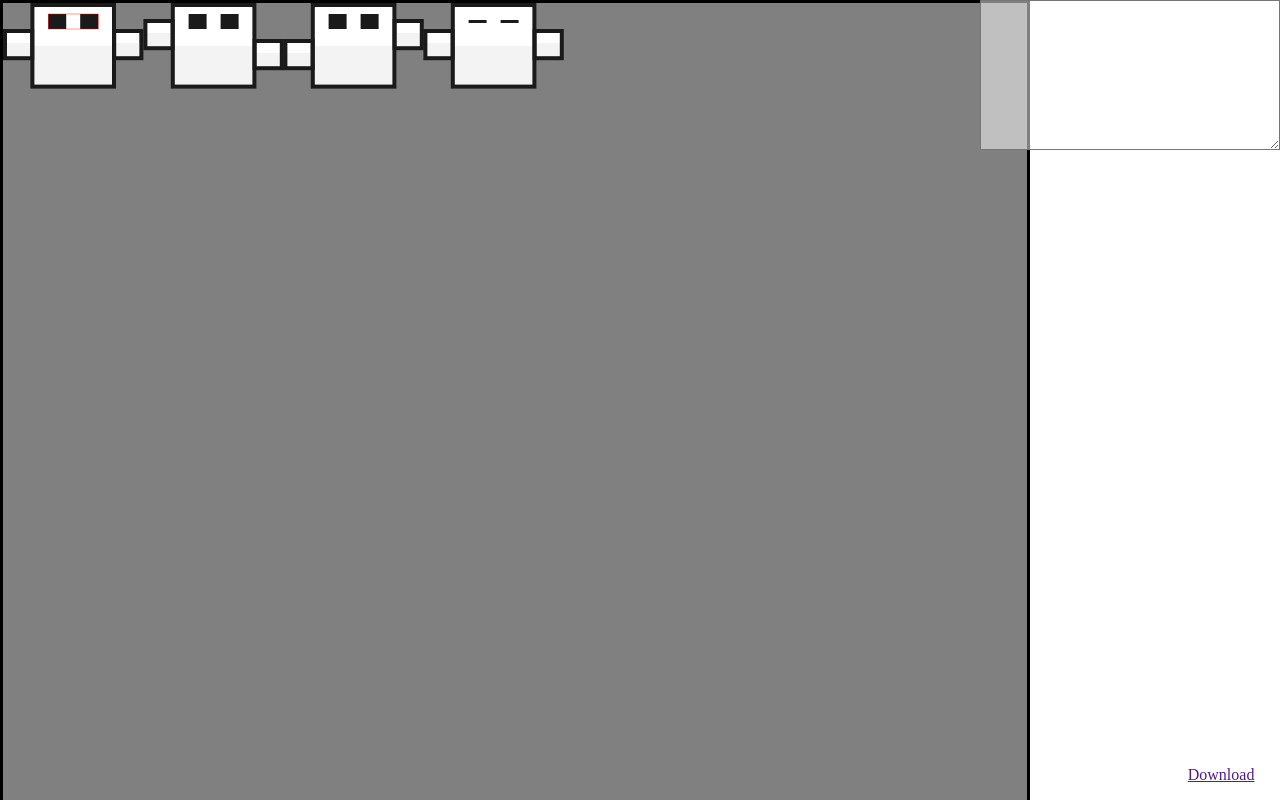
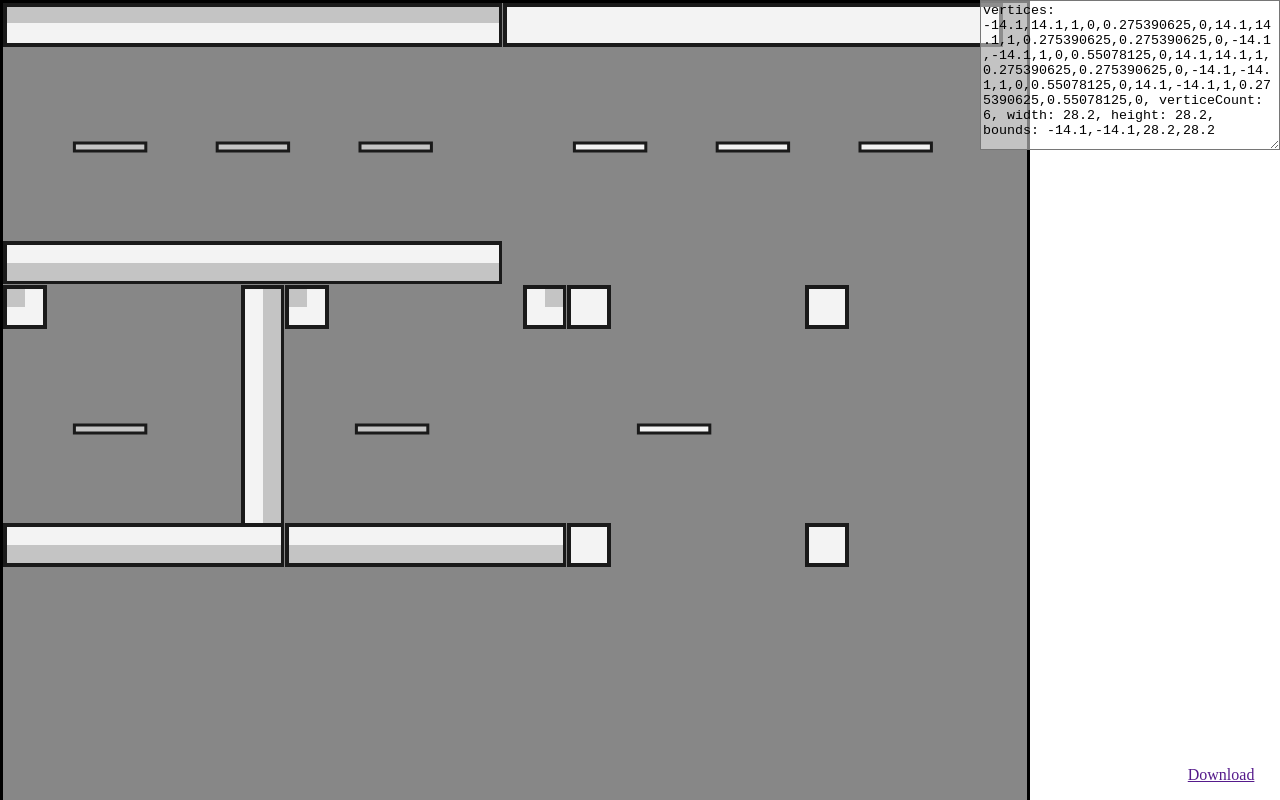
Before and after one commit to ZippCodder/WTRW, a plain HTML site: page public/pages/editor.html in a window 1280 px wide. Shown: the top 800 px of the page. Drawn offline with Linux system fonts and the light colour scheme; a web font is replaced by a local one.

Commit message:
completed sheets functionality. Works perfectly, compatible with all clusters.

```diff
--- a/public/pages/editor.html
+++ b/public/pages/editor.html
@@ -144,15 +144,17 @@
         //CAFE(-18, -18, 0.2);
         //MAIN_AVATAR_DEFAULT(-5, -5, 0.2);
 
-        resize(1024, 2048);
+        resize(1024, 1024);
         // export function draw(a, w, h, iw, ih, s, lw, attribs=[],canvas) {
-        let texture = new Sheet([MAIN_AVATAR_DEFAULT,MAIN_AVATAR_WALKING_1,MAIN_AVATAR_WALKING_2,MAIN_AVATAR_BLINKING]);
+        let texture = new Sheet([ROAD,ROAD_DOUBLE,ROAD_CORNER,ROAD_TRICORNER,ROAD_QUADCORNER], 1024, 1024);
         //GLOCK_20.render(ctx);
         //MAIN_AVATAR_DEFAULT.render(ctx)
         texture.render(ctx);
         //GLOCK_20_TOP.render(ctx,-90);
        // log(texture.getData());
+          log(ROAD_CORNER.getData());
+          console.log(ROAD.textureDimensions);
        // console.log(texture.textureDimensions);
-        setSource(`MAIN_AVATAR_DRAW_GLOCK_20_PULLBACK`);
+        setSource(`roads.png`);
     </script>
 </html>
--- a/public/scripts/index.js
+++ b/public/scripts/index.js
@@ -325,7 +325,8 @@ window.onload = async () => {
         lightswitch: document.querySelector("#lightswitch"),
         downwardlight: document.querySelector("#downwardlight"),
         avatardrawweapon: document.querySelector("#avatardrawweapon"),
-        avatardrawglock20pullback: document.querySelector("#avatardrawglock20pullback")
+        avatardrawglock20pullback: document.querySelector("#avatardrawglock20pullback"),
+        roads: document.querySelector("#roads")
     }
 
     gl.uniform1f(locations.worldUnitX, worldUnitX);
--- a/public/scripts/lib.js
+++ b/public/scripts/lib.js
@@ -30,8 +30,8 @@ export function cut(ar, lw = 0, atrbs = [], vertices = false) {
     return (vertices) ? res.flat(1) : res;
 }
 
-export function draw(a, w, h, iw, ih, s, lw, attribs = [], canvas) {
-    // boxes, width, height, texture width, texture height, size, line width, box type, canvas
+export function draw(a, w, h, iw, ih, s, lw, tx, ty, attribs = [], canvas) {
+    // boxes, width, height, texture width, texture height, size, line width, texture offset x, texture offset y, additional attributes, canvas
 
     // draw texture...
 
@@ -86,8 +86,8 @@ export function draw(a, w, h, iw, ih, s, lw, attribs = [], canvas) {
             outCoords[i] = [(x / s) + offset[0],
                 (y / s) + offset[1],
                 1.0,
-                aofb(aisofb(x, iw), 1),
-                aofb(aisofb(a[i][1], ih), 1), ...attribs
+                aofb(aisofb(x+tx, iw), 1),
+                aofb(aisofb(a[i][1]+ty, ih), 1), ...attribs
             ];
         }
 
--- a/public/scripts/textures.js
+++ b/public/scripts/textures.js
@@ -61,12 +61,16 @@ const _PROPERTIES_ = {
 // extract texture data from drawn texture...
 
 class TextureData {
-    constructor(xOffset, yOffset, size, objectType, bodyDimensions, boundingBoxes, lineWidth, ctx, render, attribs = [], textureWidth, textureHeight) {
+    constructor(xOffset, yOffset, size, objectType, bodyDimensions, boundingBoxes, lineWidth, ctx, render, attribs = [], textureWidth, textureHeight, visualOffsetX = 0, visualOffsetY = 0) {
         this.size = size;
         this.attribs = attribs;
         this.offset = {
             x: xOffset,
-            y: yOffset
+            y: yOffset,
+            vx: visualOffsetX || xOffset,
+            vy: visualOffsetY || yOffset,
+            tx: 0,
+            ty: 0
         };
         this.bodyDimensions = bodyDimensions;
         this.boundingBoxes = boundingBoxes;
@@ -110,7 +114,7 @@ class TextureData {
     }
 
     getData() {
-        return draw(this.boundingBoxes, this.bodyDimensions.width, this.bodyDimensions.height, this.textureDimensions.width, this.textureDimensions.height, _PROPERTIES_[this.objectType].size, this.lineWidth, this.attribs);
+        return draw(this.boundingBoxes, this.bodyDimensions.width, this.bodyDimensions.height, this.textureDimensions.width, this.textureDimensions.height, _PROPERTIES_[this.objectType].size, this.lineWidth, this.offset.tx, this.offset.ty, this.attribs);
     }
 }
 
@@ -133,8 +137,11 @@ export class Sheet {
 
     if (placement.y+t.bodyDimensions.height > rowHeight) rowHeight = placement.y+t.bodyDimensions.height;
 
-    t.offset.x += placement.x;
-    t.offset.y += placement.y;
+    t.offset.tx += placement.x;
+    t.offset.ty += placement.y;
+    t.offset.vx += placement.x;
+    t.offset.vy += placement.y;
+
     t.textureDimensions.width = this.width;
     t.textureDimensions.height = this.height;
 
@@ -150,9 +157,12 @@ export class Sheet {
    this.textures.push(texture);
   }
 
-  render(ctx) {
+  render(ctx, showBorders) {
    for (let t of this.textures) {
-    t.render(ctx);
+       t.render(ctx);
+       ctx.lineWidth = 1;
+       ctx.strokeStyle = "red";
+       if (showBorders) ctx.strokeRect(t.offset.vx,t.offset.vy,t.bodyDimensions.width,t.bodyDimensions.height);
    }
   }
 }
@@ -1668,16 +1678,16 @@ export let GLOCK_20 = new TextureData(0, 30, 0.2, "firearm", {
 
 // @AVATARS
 
-export let MAIN_AVATAR_DEFAULT = new TextureData(-1, -1, 0.2, "avatar", {
+export let MAIN_AVATAR_DEFAULT = new TextureData(0, 0, 0.2, "avatar", {
     width: 702,
     height: 428
 }, [
-    [152, 15, 408, 408]
+    [0, 0, 702, 428]
 ], 0, undefined, function(ctx) {
     // body: 700x428, texture: 1024,512, size: 0.15, boxes: [[152, 15, 408, 408],[561, 145, 136, 136],[15, 145, 136, 136]]
     // -1, -1
     ctx.save();
-    ctx.translate(this.offset.x, this.offset.y);
+    ctx.translate(this.offset.vx, this.offset.vy);
     ctx.scale(this.size, this.size);
 
     ctx.strokeStyle = "#1A1A1A";
@@ -1713,9 +1723,9 @@ export let MAIN_AVATAR_DEFAULT = new TextureData(-1, -1, 0.2, "avatar", {
     ctx.strokeRect(231, 60, 250, 75);
 
     ctx.restore();
-}, [0]);
-
-export let MAIN_AVATAR_DRAW_WEAPON = new TextureData(-1, -1, 0.2, "avatar", {
+}, [0], 0, 0, -1, -1);
+
+export let MAIN_AVATAR_DRAW_WEAPON = new TextureData(0, 0, 0.2, "avatar", {
     width: 702,
     height: 2140
 }, [
@@ -1724,7 +1734,7 @@ export let MAIN_AVATAR_DRAW_WEAPON = new TextureData(-1, -1, 0.2, "avatar", {
     // body: 702x740, texture: 1024,512, size: 0.15, boxes: [[152, 15, 408, 408],[561, 145, 136, 136],[15, 145, 136, 136]]
     // -1, -1
     ctx.save();
-    ctx.translate(this.offset.x, this.offset.y);
+    ctx.translate(this.offset.vx, this.offset.vy);
     ctx.scale(this.size, this.size);
 
     ctx.strokeStyle = "#1A1A1A";
@@ -1771,7 +1781,7 @@ export let MAIN_AVATAR_DRAW_WEAPON = new TextureData(-1, -1, 0.2, "avatar", {
     ctx.strokeRect(15 + h2.x, 145 + h2.y, 136, 136);
 
     ctx.restore();
-}, [0]);
+}, [0], 0, 0, -1, -1);
 
 export let GLOCK_20_TOP = new TextureData(54, 182, 0.2, "firearm", {
     width: 900,
@@ -2551,7 +2561,7 @@ export let ROAD = new TextureData(0, 0, 0.2, "prop", {
     [0, 0, 2500, 1410]
 ], 0, undefined, function(ctx) {
     ctx.save();
-    ctx.translate(this.offset.x, this.offset.y);
+    ctx.translate(this.offset.vx, this.offset.vy);
     ctx.scale(this.size, this.size);
     ctx.beginPath();
     ctx.lineWidth = 20;
@@ -2588,7 +2598,7 @@ export let ROAD_DOUBLE = new TextureData(0, 0, 0.2, "prop", {
     [0, 0, 2500, 1410]
 ], 0, undefined, function(ctx) {
     ctx.save();
-    ctx.translate(this.offset.x, this.offset.y);
+    ctx.translate(this.offset.vx, this.offset.vy);
     ctx.scale(this.size, this.size);
     ctx.beginPath();
     ctx.lineWidth = 20;
@@ -2611,7 +2621,7 @@ export let ROAD_DOUBLE = new TextureData(0, 0, 0.2, "prop", {
     ctx.strokeRect(1785, 700, 357, 40);
 
     ctx.restore();
-}, [1]);
+}, [0]);
 
 export let ROAD_CORNER = new TextureData(0, 0, 0.2, "prop", {
     width: 1410,
@@ -2620,7 +2630,7 @@ export let ROAD_CORNER = new TextureData(0, 0, 0.2, "prop", {
     [0, 0, 1410, 1410]
 ], 0, undefined, function(ctx) {
     ctx.save();
-    ctx.translate(this.offset.x, this.offset.y);
+    ctx.translate(this.offset.vx, this.offset.vy);
     ctx.scale(this.size, this.size);
     ctx.beginPath();
     ctx.lineWidth = 20;
@@ -2649,7 +2659,7 @@ export let ROAD_CORNER = new TextureData(0, 0, 0.2, "prop", {
     ctx.strokeRect(357, 700, 357, 40);
 
     ctx.restore();
-}, [2]);
+}, [0]);
 
 export let ROAD_TRICORNER = new TextureData(0, 0, 0.2, "prop", {
     width: 1410,
@@ -2658,7 +2668,7 @@ export let ROAD_TRICORNER = new TextureData(0, 0, 0.2, "prop", {
     [0, 0, 1410, 1410]
 ], 0, undefined, function(ctx) {
     ctx.save();
-    ctx.translate(this.offset.x, this.offset.y);
+    ctx.translate(this.offset.vx, this.offset.vy);
     ctx.scale(this.size, this.size);
     ctx.beginPath();
     ctx.lineWidth = 20;
@@ -2687,7 +2697,7 @@ export let ROAD_TRICORNER = new TextureData(0, 0, 0.2, "prop", {
     ctx.strokeRect(357, 700, 357, 40);
 
     ctx.restore();
-}, [3]);
+}, [0]);
 
 export let ROAD_QUADCORNER = new TextureData(0, 0, 0.2, "prop", {
     width: 1410,
@@ -2696,7 +2706,7 @@ export let ROAD_QUADCORNER = new TextureData(0, 0, 0.2, "prop", {
     [0, 0, 1410, 1410]
 ], 0, undefined, function(ctx) {
     ctx.save();
-    ctx.translate(this.offset.x, this.offset.y);
+    ctx.translate(this.offset.vx, this.offset.vy);
     ctx.scale(this.size, this.size);
     ctx.beginPath();
     ctx.lineWidth = 20;
@@ -2721,7 +2731,7 @@ export let ROAD_QUADCORNER = new TextureData(0, 0, 0.2, "prop", {
     ctx.strokeRect(357, 700, 357, 40);
 
     ctx.restore();
-}, [4]);
+}, [0]);
 
 export let BULLET = new TextureData(0, 0, 0.2, "prop", {
     width: 90,
@@ -2770,7 +2780,7 @@ export let BULLETSHELL = new TextureData(0, 0, 0.2, "prop", {
     ctx.restore();
 });
 
-export let ROAD_SIGN = new TextureData(2, 2, 0.2, "prop", {
+export let ROAD_SIGN = new TextureData(0, 0, 0.2, "prop", {
     width: 380,
     height: 1520
 }, [
@@ -2778,7 +2788,7 @@ export let ROAD_SIGN = new TextureData(2, 2, 0.2, "prop", {
     [160, 520, 60, 1000]
 ], 20, undefined, function(ctx) {
     ctx.save();
-    ctx.translate(this.offset.x, this.offset.y);
+    ctx.translate(this.offset.vx, this.offset.vy);
     ctx.scale(this.size, this.size);
     ctx.beginPath();
     ctx.lineWidth = 20;
@@ -2799,10 +2809,7 @@ export let ROAD_SIGN = new TextureData(2, 2, 0.2, "prop", {
     ctx.lineTo(370, 520);
     ctx.lineTo(10, 520);
     ctx.lineTo(0, 510);
-    ctx.lineTo(0, 5);
-    ctx.stroke();
-
-    ctx.fillStyle = "#9E9E9E";
+     ctx.fillStyle = "#9E9E9E";
     ctx.fillRect(160, 520, 60, 1000);
     ctx.strokeRect(160, 520, 60, 1000);
     ctx.lineWidth = 10;
@@ -2815,7 +2822,7 @@ export let ROAD_SIGN = new TextureData(2, 2, 0.2, "prop", {
     ctx.strokeText("65", 190, 380);
 
     ctx.restore();
-});
+}, undefined, 0, 0, 2, 2);
 
 export let PICNIC_TABLE = new TextureData(2, -8, 0.2, "prop", {
     width: 1400,
@@ -3452,7 +3459,7 @@ export let BENCH = new TextureData(2, -10, 0.2, "prop", {
 });
 // 1300, 550
 
-export let ROAD_RAIL = new TextureData(-58, -18, 0.2, "prop", {
+export let ROAD_RAIL = new TextureData(0, 0, 0.2, "prop", {
     width: 1300,
     height: 550
 }, [
@@ -3461,7 +3468,7 @@ export let ROAD_RAIL = new TextureData(-58, -18, 0.2, "prop", {
     [450, 150, 1000, 410]
 ], 20, undefined, function(ctx) {
     ctx.save();
-    ctx.translate(this.offset.x, this.offset.y);
+    ctx.translate(this.offset.vx, this.offset.vy);
     ctx.scale(this.size, this.size);
     ctx.beginPath();
     ctx.lineWidth = 20;
@@ -3493,7 +3500,7 @@ export let ROAD_RAIL = new TextureData(-58, -18, 0.2, "prop", {
     ctx.strokeRect(450, 400, 1000, 160);
 
     ctx.restore();
-});
+},undefined,0,0,-58,-18);
 
 export let ROAD_RAIL_VERTICAL = new TextureData(-58, -18, 0.2, "prop", {
     width: 150,
```
Also changed, not shown: NOTES.md (+5 -0 lines), public/pages/index.html (+1 -0 lines), public/scripts/game.js (+5 -5 lines), public/scripts/objects.js (+12 -12 lines), public/images/textures/roads.png (added), 1 other file.
